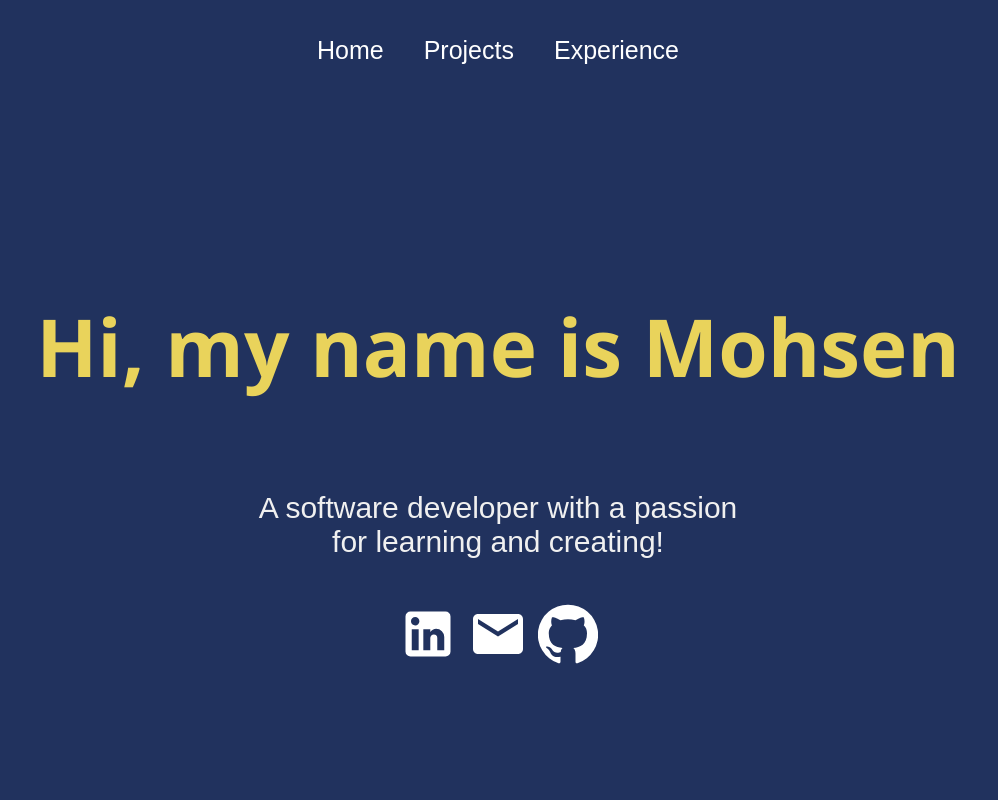
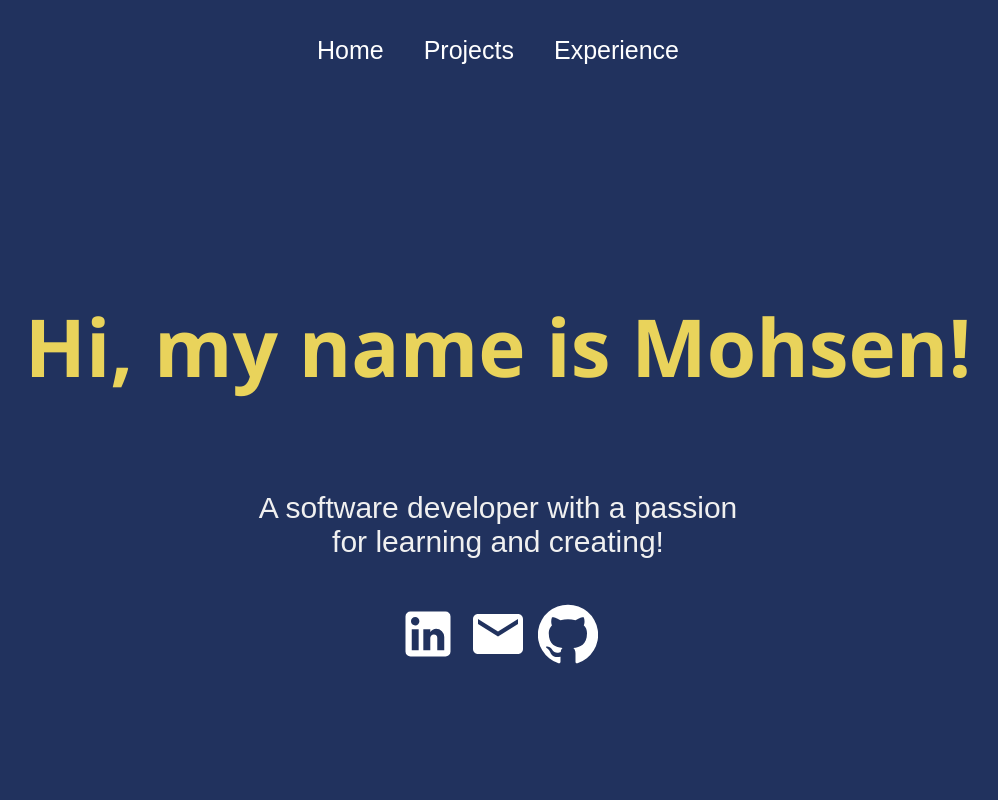
Before and after one commit to mohsenpasdar/personal-portfolio, a React (Create React App) app: page / in a window 1280 px wide. Shown: the top 800 px of the page, without its empty margins (142-1140 px from the left). Built offline with nearby package versions, Linux system fonts and the light colour scheme.

Commit message:
adding '!' to check continuous deployment to Netlify

```diff
--- a/src/pages/Home.js
+++ b/src/pages/Home.js
@@ -8,7 +8,7 @@ const Home = () => {
     return (
         <div className='home'>
             <div className='about'>
-                <h2>Hi, my name is Mohsen</h2>
+                <h2>Hi, my name is Mohsen!</h2>
                 <div className='prompt'>
                     <p>A software developer with a passion for learning and creating!</p>
                     <a href='https://www.linkedin.com/in/mohsenpasdar/' target={'_blank'}><LinkedInIcon /></a>
```
